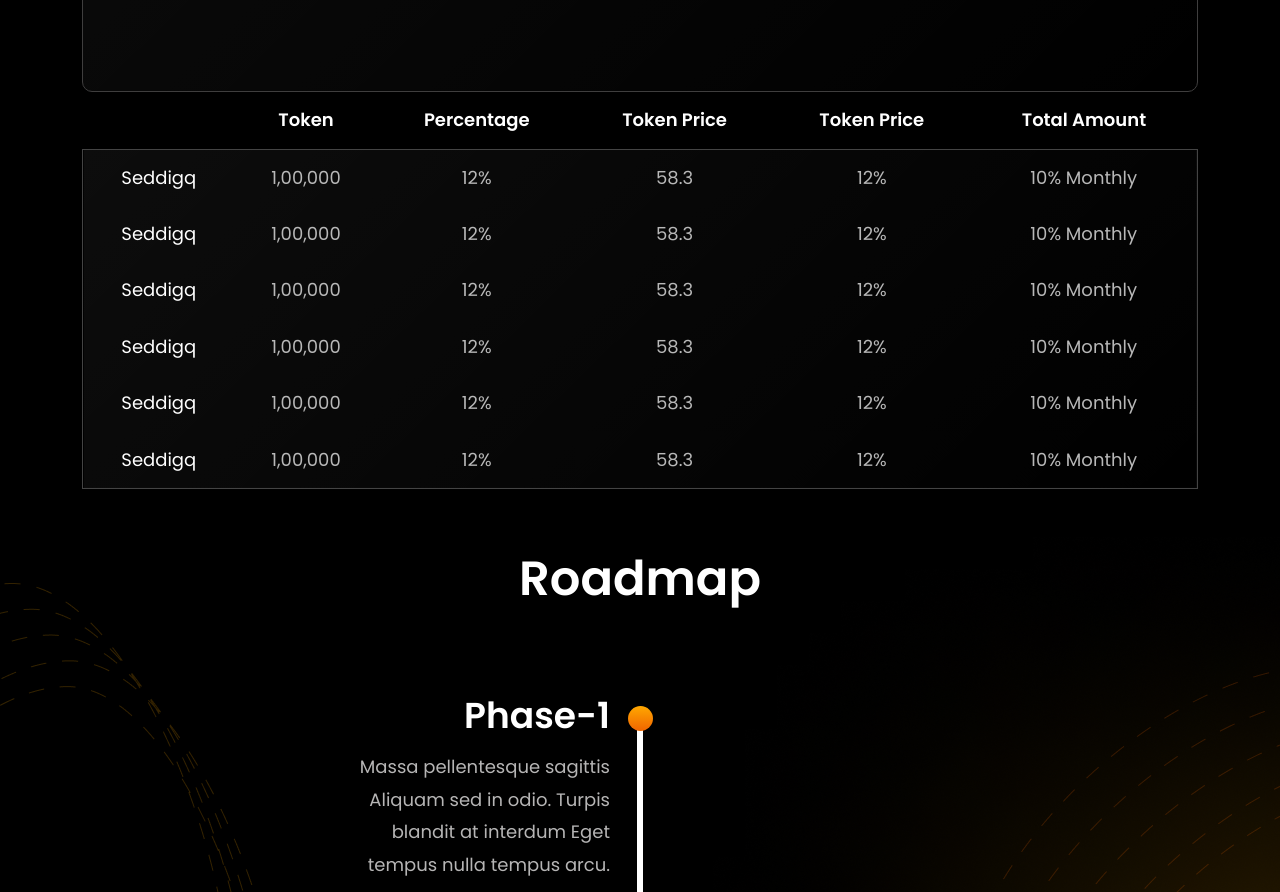
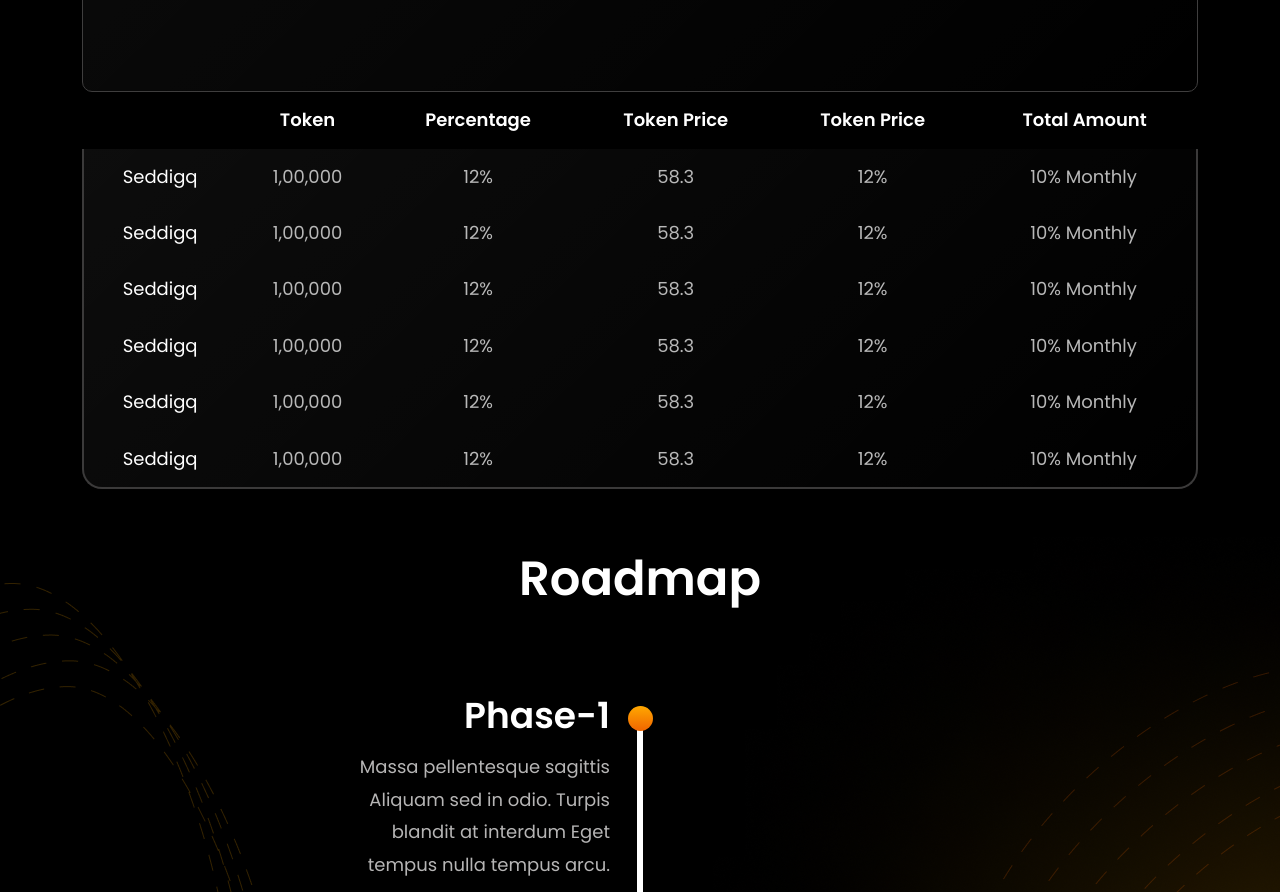
Before and after one commit to ankushchawla7/HOME, a plain HTML site: page index.html in a window 1280 px wide. Shown: the part 3722-4614 px from the top of the page. Drawn offline with nearby package versions, Linux system fonts and the light colour scheme.

Commit message:
"table-border_radius"

```diff
--- a/assets/css/style.css
+++ b/assets/css/style.css
@@ -503,19 +503,14 @@ table {
 }
 
 tbody {
-    border-radius: 10px !important;
     background: linear-gradient(136deg, rgba(255, 255, 255, 0.05) 0%, rgba(255, 255, 255, 0.00) 100%);
-    /* backdrop-filter: blur(16px); */
-    border: 1px solid #444444 !important;
+     backdrop-filter: blur(16px);
     color: #FFF;
-
-    /* Body */
     font-family: Poppins;
     font-size: 18px;
     font-style: normal;
     font-weight: 400;
     line-height: 180%;
-    /* 32.4px */
 }
 
 
@@ -781,6 +776,26 @@ tr>td {
     color: #B8B8B8;
 }
 
+table{
+    border-collapse: separate !important;
+    border-spacing: 0;
+}
+tbody tr td:first-of-type{
+    border-left: 2px solid #3B3A3A;
+}
+tbody tr:last-of-type td{
+    border-bottom: 2px solid #3B3A3A;
+}
+tbody tr td:last-child {
+    border-right: 2px solid #3B3A3A;
+}
+tbody tr:last-of-type td:first-of-type{
+    border-bottom-left-radius: 20px;
+}
+tbody tr:last-of-type td:last-of-type {
+    border-bottom-right-radius: 20px;
+}
+
 
 
 
```
